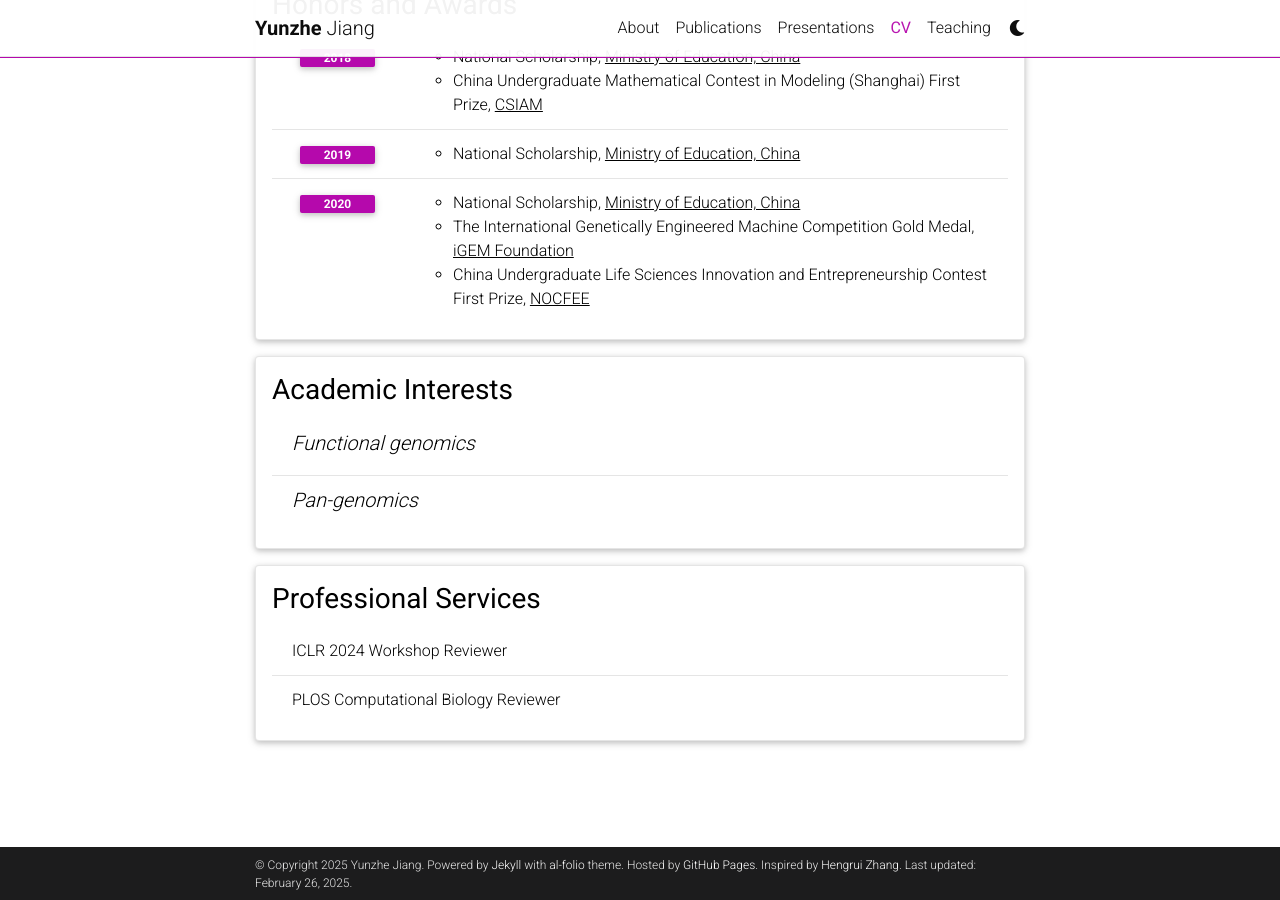
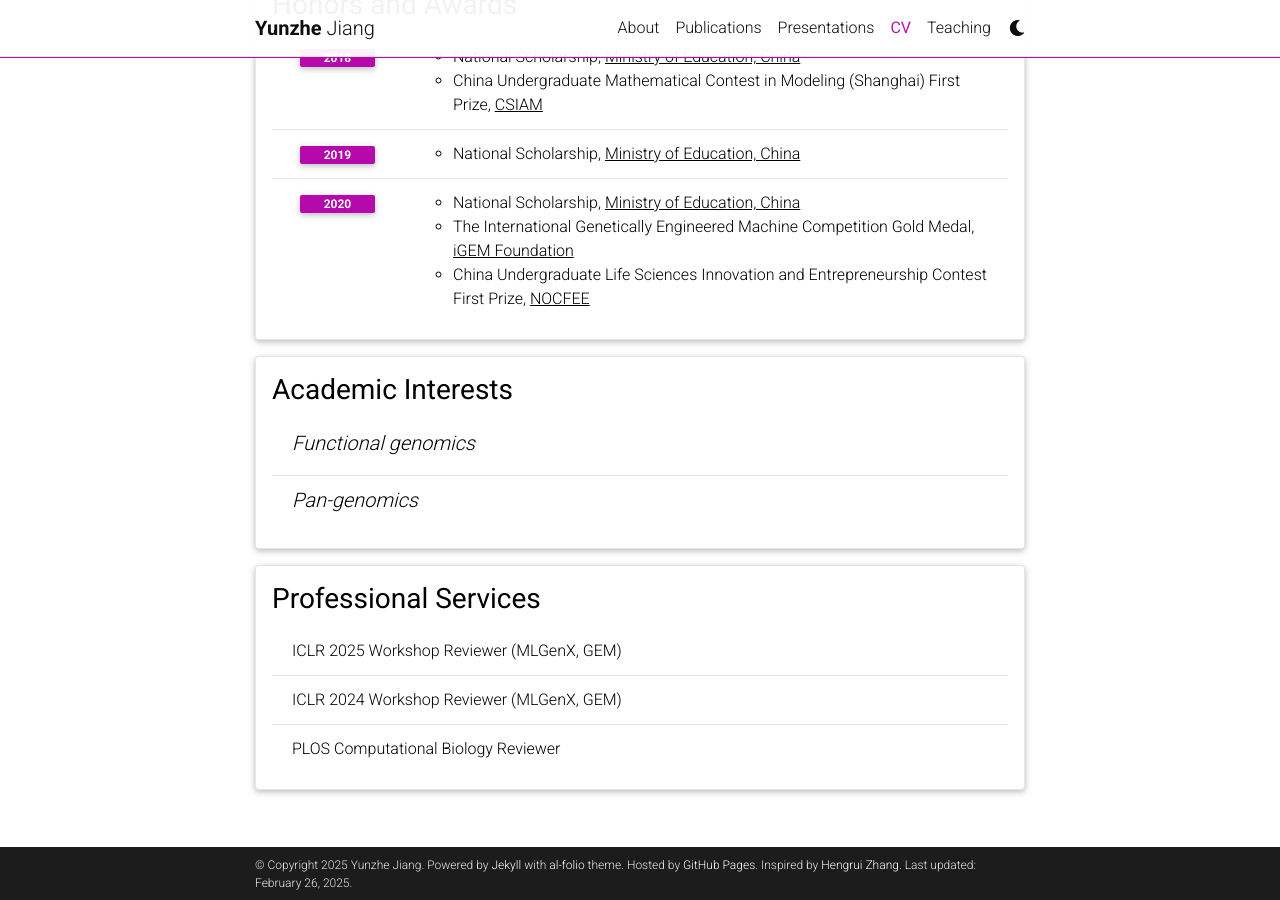
Before and after one commit to yzJiang9/yzJiang9.github.io, a Jekyll site: the page built from _pages/cv.md, in a window 1280 px wide and 900 px high, scrolled down 1066 px. Built offline with Jekyll 4.4.1, drawn with Linux system fonts in a browser that asks for light colours; comment, search, counter and statistics services are not loaded; a style sheet for code colours, icons or effects is not loaded.

Commit message:
Update cv.yml

```diff
--- a/_data/cv.yml
+++ b/_data/cv.yml
@@ -103,7 +103,8 @@
 - title: Professional Services
   type: list
   contents:
-    - ICLR 2024 Workshop Reviewer
+    - ICLR 2025 Workshop Reviewer (MLGenX, GEM)
+    - ICLR 2024 Workshop Reviewer (MLGenX, GEM)
     - PLOS Computational Biology Reviewer
 #    - title: ICLR 2024
 #      items:
```
